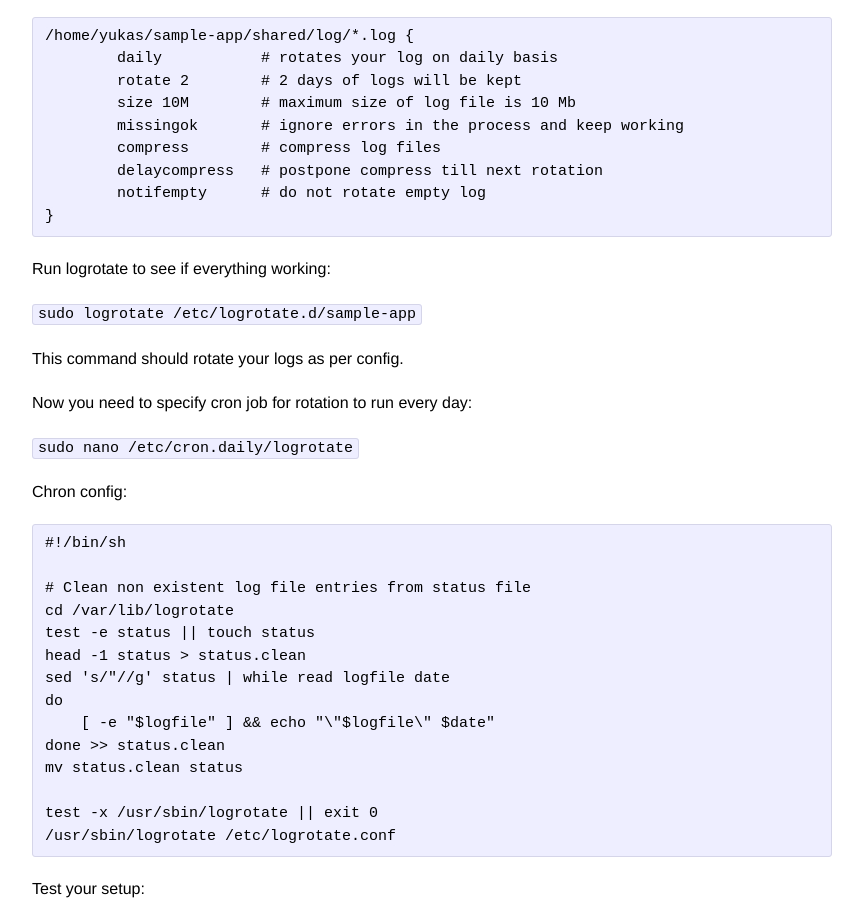
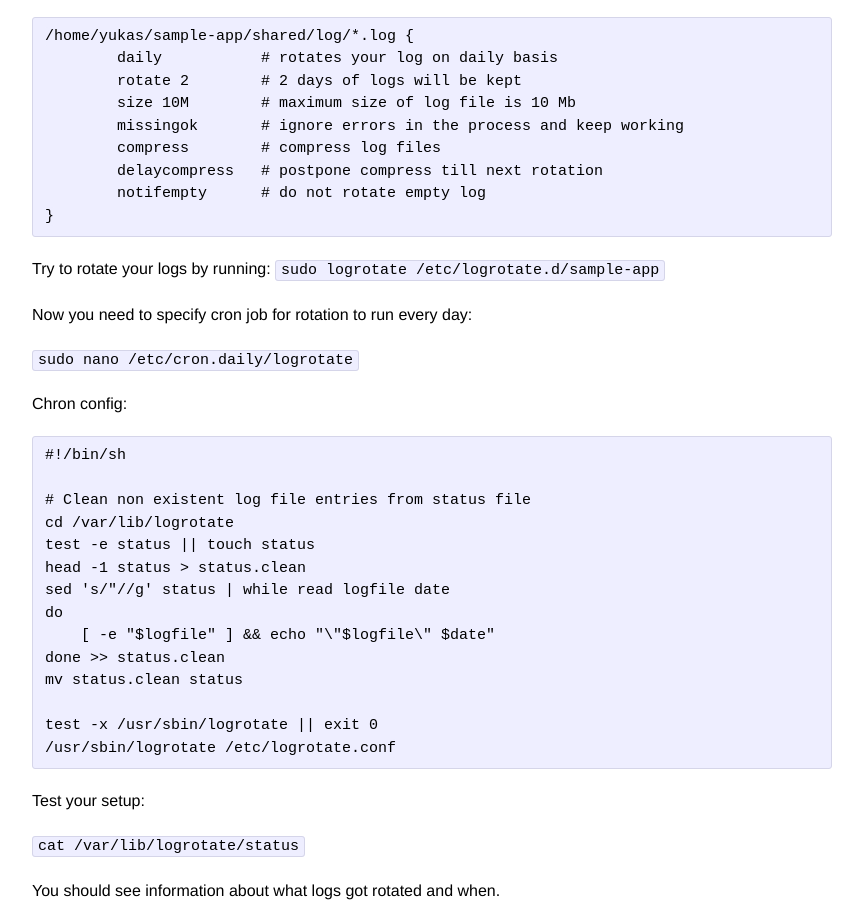
Before and after one commit to yukas/yukas.github.io, a Jekyll site: the page built from _posts/2015-11-05-how-to-rotate-rails-logs.markdown, in a window 1280 px wide and 900 px high, scrolled down 452 px. Shown: the whole window, without its empty margins (208-1071 px from the left). Built offline with Jekyll 4.4.1, drawn with Linux system fonts in a browser that asks for light colours; comment, search, counter and statistics services are not loaded.

Commit message:
Cor-r-r-ections

```diff
--- a/_posts/2015-11-05-how-to-rotate-rails-logs.markdown
+++ b/_posts/2015-11-05-how-to-rotate-rails-logs.markdown
@@ -30,11 +30,7 @@ It should look lo this:
 }
 {% endhighlight %}
 
-Run logrotate to see if everything working:
-
-`sudo logrotate /etc/logrotate.d/sample-app`
-
-This command should rotate your logs as per config.
+Try to rotate your logs by running: `sudo logrotate /etc/logrotate.d/sample-app`
 
 Now you need to specify cron job for rotation to run every day:
 
```
